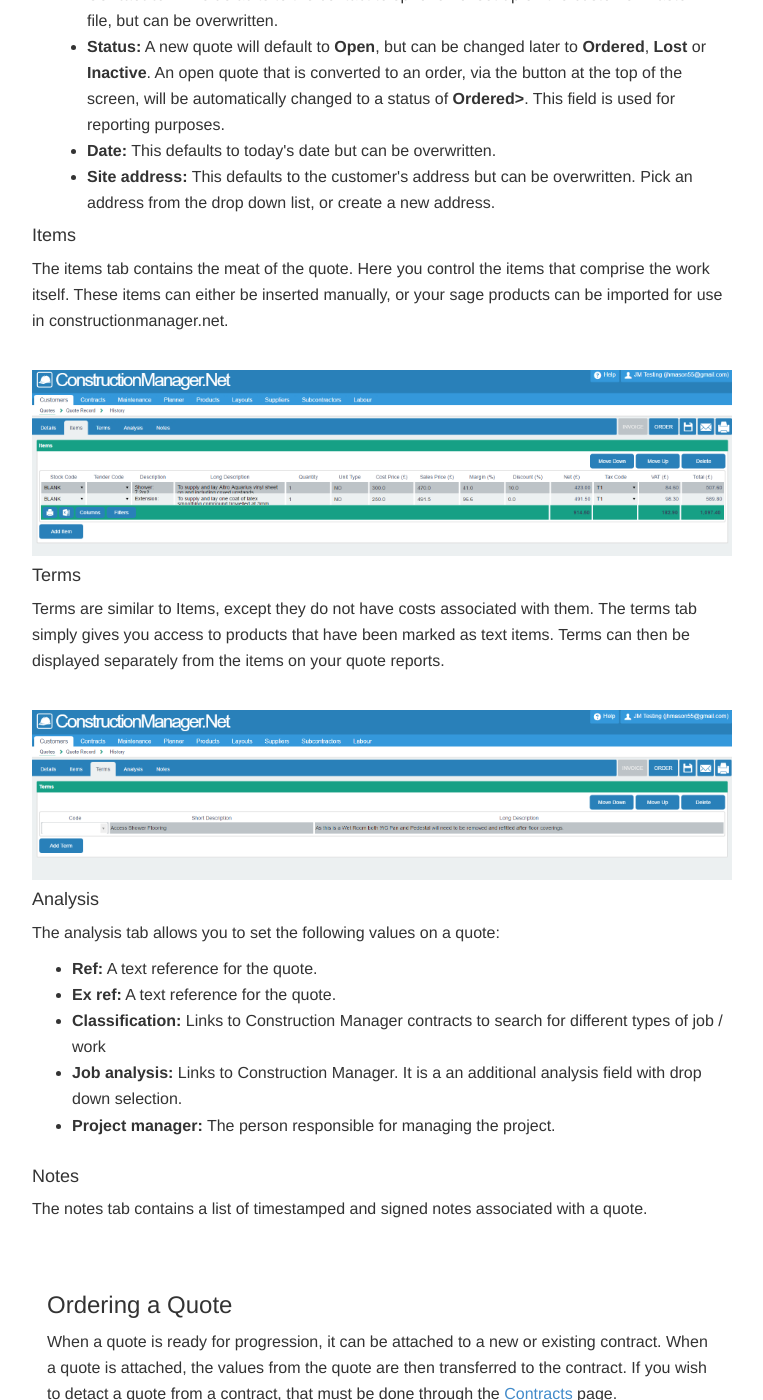
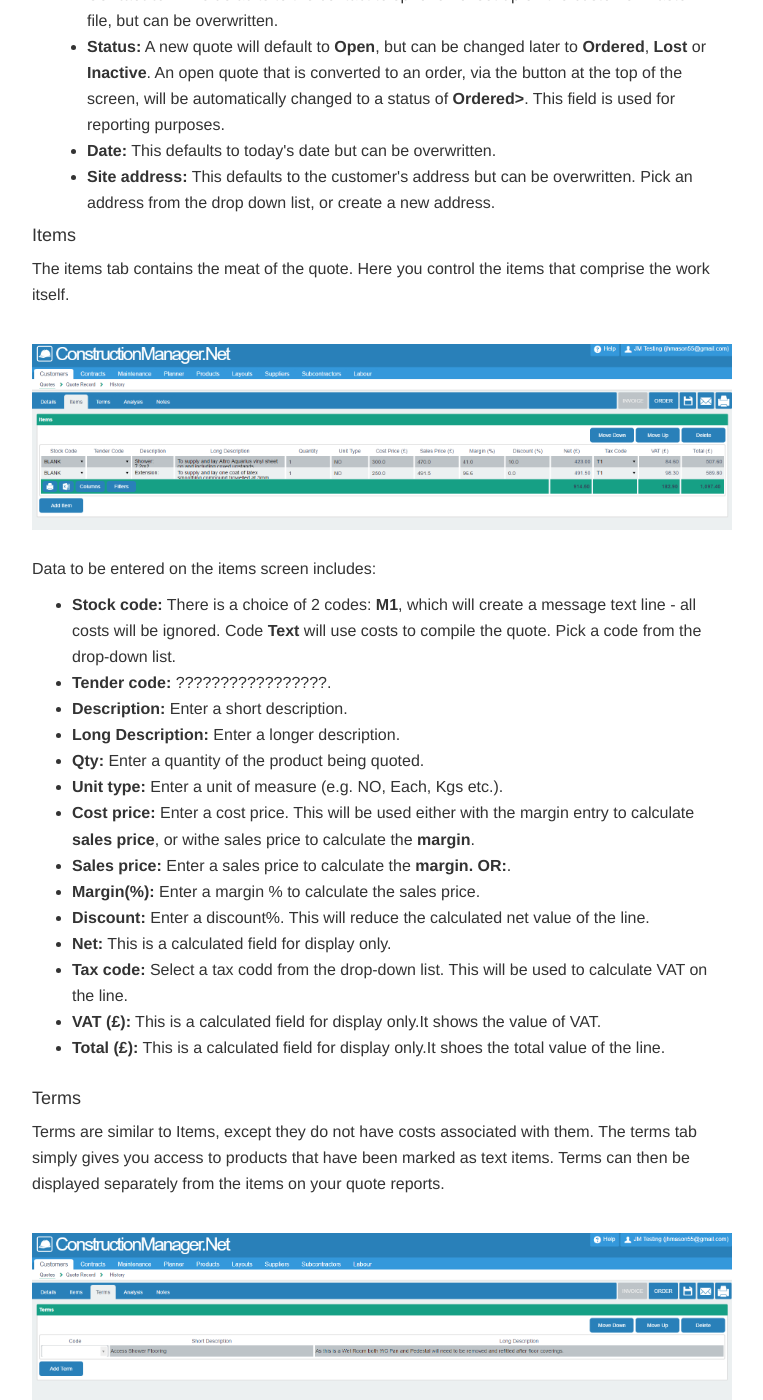
Before and after one commit to JNCSolutions/ConstructionManagerDocs, a Jekyll site: the page built from quotes.html, in a window 1280 px wide and 1400 px high, scrolled down 2256 px. Shown: the whole window, without its empty margins (258-1021 px from the left). Built offline with Jekyll 4.4.1, drawn with Linux system fonts in a browser that asks for light colours.

Commit message:
Update quotes.html

```diff
--- a/quotes.html
+++ b/quotes.html
@@ -101,13 +101,42 @@ title: Quotes
   </div>
 
 
-
+    <br>
     <h4 id="items-tab">Items</h4>
 
-    <p>The items tab contains the meat of the quote. Here you control the items that comprise the work itself. These items can either be inserted manually, or your sage products can be imported for use in constructionmanager.net.</p>
+    <p>The items tab contains the meat of the quote. Here you control the items that comprise the work itself.</p>
     <br>
       <img src="img/Quotes_Items.PNG" style="width: 100%;">
     <br>
+    <br>
+
+    <p>Data to be entered on the items screen includes:</p>
+
+    <p>
+      <ul>
+        <li><b>Stock code:</b>        There is a choice of 2 codes: <b>M1</b>, which will create a message text line - all costs will be ignored.
+                                      Code <b>Text</b> will use costs to compile the quote. Pick a code from the drop-down list.</li>
+        <li><b>Tender code:</b>       ?????????????????.</li>
+        <li><b>Description:</b>       Enter a short description.</li>
+        <li><b>Long Description:</b>  Enter a longer description.</li>
+        <li><b>Qty:</b>               Enter a quantity of the product being quoted.</li>
+        <li><b>Unit type:</b>         Enter a unit of measure (e.g. NO, Each, Kgs etc.).</li>
+        <li><b>Cost price:</b>        Enter a cost price. This will be used either with the margin entry to calculate <b>sales price</b>,
+                                      or withe sales price to calculate the <b>margin</b>.</li>
+        <li><b>Sales price:</b>       Enter a sales price to calculate the <b>margin.  OR:</b>.</li>
+        <li><b>Margin(%):</b>         Enter a margin % to calculate the sales price.</li>
+        <li><b>Discount:</b>          Enter a discount%. This will reduce the calculated net value of the line.</li>
+        <li><b>Net:</b>               This is a calculated field for display only.</li>
+        <li><b>Tax code:</b>          Select a tax codd from the drop-down list. This will be used to calculate VAT on the line.</li>
+        <li><b>VAT (£):</b>           This is a calculated field for display only.It shows the value of VAT.</li>
+        <li><b>Total (£):</b>         This is a calculated field for display only.It shoes the total value of the line.</li>
+
+
+      </ul>
+    </p>
+
+
+
     <h4 id="terms-tab">Terms</h4>
 
     <p>Terms are similar to Items, except they do not have costs associated with them. The terms tab simply gives you access to products that have been marked as text items. Terms can then be displayed separately from the items on your quote reports.</p>
```
